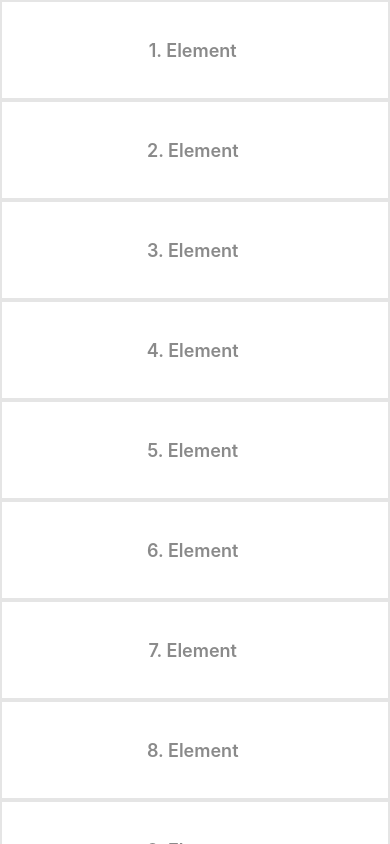
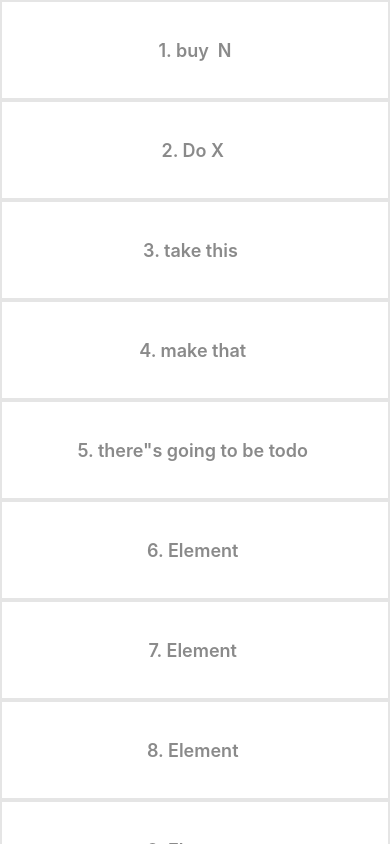
Before and after one commit to clRcoDE/panResponderTest, a React Native app: screen / in a window 390 px wide. Built offline with nearby package versions, Linux system fonts and the light colour scheme.

Commit message:
checked all Easings & Responders

```diff
--- a/src/components/Element.js
+++ b/src/components/Element.js
@@ -1,5 +1,5 @@
 import React from 'react';
-import { View, Text, StyleSheet, Animated, Dimensions, PanResponder } from 'react-native';
+import { View, Text, StyleSheet, Animated, Dimensions, PanResponder, Easing } from 'react-native';
 
 const { width } = Dimensions.get('window');
 
@@ -14,9 +14,36 @@ export default class Element extends React.PureComponent {
 
     const position = new Animated.ValueXY();
     const panResponder = PanResponder.create({
+      // onStartShouldSetPanResponder: (evt, gestureState) => {
+      //   console.warn(`CALLED FOR Start   ${this.props.index}`)
+      //   return true
+      // },
+      // onMoveShouldSetPanResponder: (evt, gestureState) => {
+      //   console.warn(`CALLED FOR Move  ${this.props.index}`)
+      //   return true
+      // },
+      // onStartShouldSetPanResponderCapture: (evt, gestureState) => {
+      //   console.warn(`CALLED FOR  Start Capture ${this.props.index}`)
+      //   return true
+      // },
+      // onMoveShouldSetPanResponderCapture: (evt, gestureState) => {
+      //   console.warn(`CALLED FOR Move Capture  ${this.props.index}`)
+      //   return true
+      // },
+      // onPanResponderTerminationRequest: (evt, gestureState) => {
+      //   console.warn(`CALLED FOR Termination Request  ${this.props.index}`)
+      //   return false
+      // },
+      // onPanResponderTerminate: (event) => {
+      //   console.warn(`CALLED FOR Terminate  ${this.props.index}`)
+      //   return true
+
+      // },
+
       onStartShouldSetPanResponder: (evt, gestureState) => false,
       onMoveShouldSetPanResponder: (evt, gestureState) => true,
       onPanResponderTerminationRequest: (evt, gestureState) => false,
+
       onPanResponderMove: (evt, gestureState) => {
         if (gestureState.dx > 25) {
           this.setScrollViewEnabled(false);
@@ -29,20 +56,44 @@ export default class Element extends React.PureComponent {
         }
       },
       onPanResponderRelease: (evt, gestureState) => {
-        if (Math.abs(gestureState.dx) < width / 2) {
+        if (Math.abs(gestureState.dx) < width * (60 / 100)) {
 
           Animated.timing(this.state.position, {
             toValue: { x: 0, y: 0 },
-            duration: 300,
-            useNativeDriver: true
+            duration: 500,
+            useNativeDriver: true,
+            easing: Easing.in(Easing.quad),
+            // Easing.bounce
+            // Easing.cubic
+            //  Easing.back(2)
+            // Easing.elastic(2)
+            // Easing.ease
+            // Easing.inOut(Easing.quad)
+            // Easing.in(Easing.quad)
+            // Easing.out(Easing.quad)
+            // Easing.sin
+            // Easing.linear
+            // Easing.quad
           }).start(() => {
             this.setScrollViewEnabled(true);
           });
-        } else if (gestureState.dx > width / 2) {
+        } else if (gestureState.dx > -width * (60/100)) {
           Animated.timing(this.state.position, {
             toValue: { x: width, y: 0 },
-            duration: 300,
-            useNativeDriver: true
+            duration: 500,
+            useNativeDriver: true,
+            easing: Easing.in(Easing.quad),
+            // Easing.bounce
+            // Easing.cubic
+            // Easing.back(2)
+            // Easing.elastic(2)
+            // Easing.ease
+            // Easing.inOut(Easing.quad)
+            // Easing.in(Easing.quad)
+            // Easing.out(Easing.quad)
+            // Easing.sin
+            // Easing.linear
+            // Easing.quad
           }).start(() => {
             this.props.deletation(this.props.text);
             this.setScrollViewEnabled(true);
--- a/src/components/List.js
+++ b/src/components/List.js
@@ -10,11 +10,11 @@ import Element from './Element';
 
 
 const listData = [
-    { key: '1. Element ' },
-    { key: '2. Element ' },
-    { key: '3. Element ' },
-    { key: '4. Element ' },
-    { key: '5. Element ' },
+    { key: '1. buy  N' },
+    { key: '2. Do X ' },
+    { key: '3. take this  ' },
+    { key: '4. make that ' },
+    { key: '5. there"s going to be todo ' },
     { key: '6. Element ' },
     { key: '7. Element ' },
     { key: '8. Element ' },
@@ -66,11 +66,11 @@ export default class List extends Component {
         data={this.state.data}
         // ItemSeparatorComponent={this.renderSeparator}
         showsVerticalScrollIndicator={false}
-        renderItem={({ item }) => (
+        renderItem={({ item ,index}) => (
           <Element
             text={item.key}
             deletation={this.deletation}
-
+            index={index}
             setScrollEnabled={isEnabled => this.setScrollEnabled(isEnabled)}
           />)
         }
```
